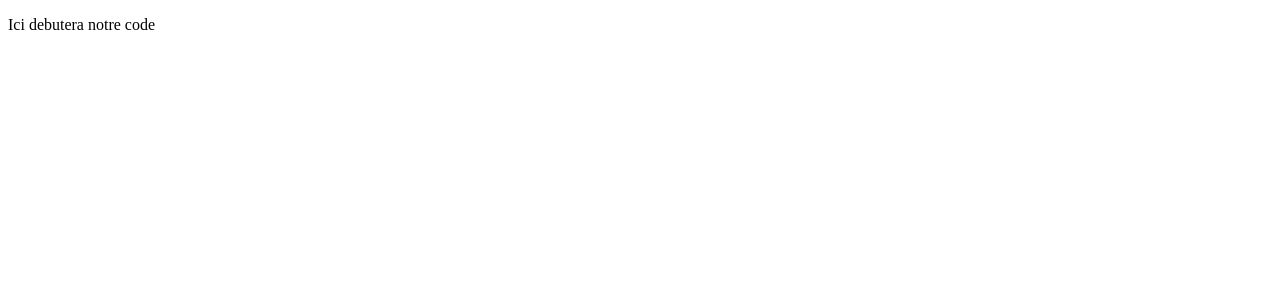
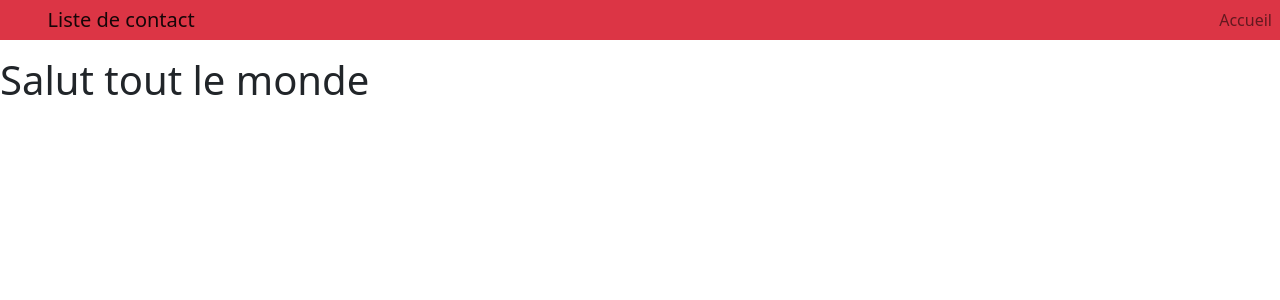
Before and after one commit to MattCornicDev/stat_parieur, a React (Create React App) app: page / in a window 1280 px wide. Shown: the top 300 px of the page. Built offline with nearby package versions, Linux system fonts and the light colour scheme.

Commit message:
desinstallation de react-boostrap pour bootstrap

```diff
--- a/package.json
+++ b/package.json
@@ -8,7 +8,6 @@
     "@testing-library/user-event": "^13.2.1",
     "bootstrap": "^5.2.2",
     "react": "^18.2.0",
-    "react-bootstrap": "^2.5.0",
     "react-dom": "^18.2.0",
     "react-scripts": "5.0.1",
     "web-vitals": "^2.1.0"
--- a/src/App.js
+++ b/src/App.js
@@ -1,19 +1,15 @@
-import React from "react";
+import React, { Component } from "react";
+import  'bootstrap/dist/css/bootstrap.min.css'
+import Header from "./components/Header";
 
 
 function App() {
   return (
-    <div className="App">
-      <header className="App-header">
-
-        <p>
-          Ici debutera notre code
-        </p>
-
-
-      </header>
-    </div>
+   <div className="App">
+    <Header />
+    <h1>Salut tout le monde</h1>
+   </div>
   );
 }
 
-export default App;
+export default App
--- /dev/null
+++ b/src/components/Header.js
@@ -0,0 +1,18 @@
+import React, { Component } from 'react'
+
+export default class Header extends Component {
+  render() {
+    return (
+      <nav className='navbar navbar-expand-sm nabar-dark bg-danger mb-3 py-0'>
+        <div className='container'>
+            <a href='/' className='navbar-brand'>Liste de contact</a>
+        </div>
+        <ul className='navbar-nav mr-auto'>
+            <li className='nav-item'>
+                <a href='/' className='nav-link'>Accueil</a>
+            </li>
+        </ul>
+      </nav>
+    )
+  }
+}
--- a/src/index.js
+++ b/src/index.js
@@ -1,6 +1,7 @@
 import React from 'react';
 import ReactDOM from 'react-dom/client';
 import App from './app';
+import Header from './components/Header';
 import reportWebVitals from './reportWebVitals';
 
 const root = ReactDOM.createRoot(document.getElementById('root'));
```
Also changed, not shown: 2 other files (tests, documents, lock files or other folders).
